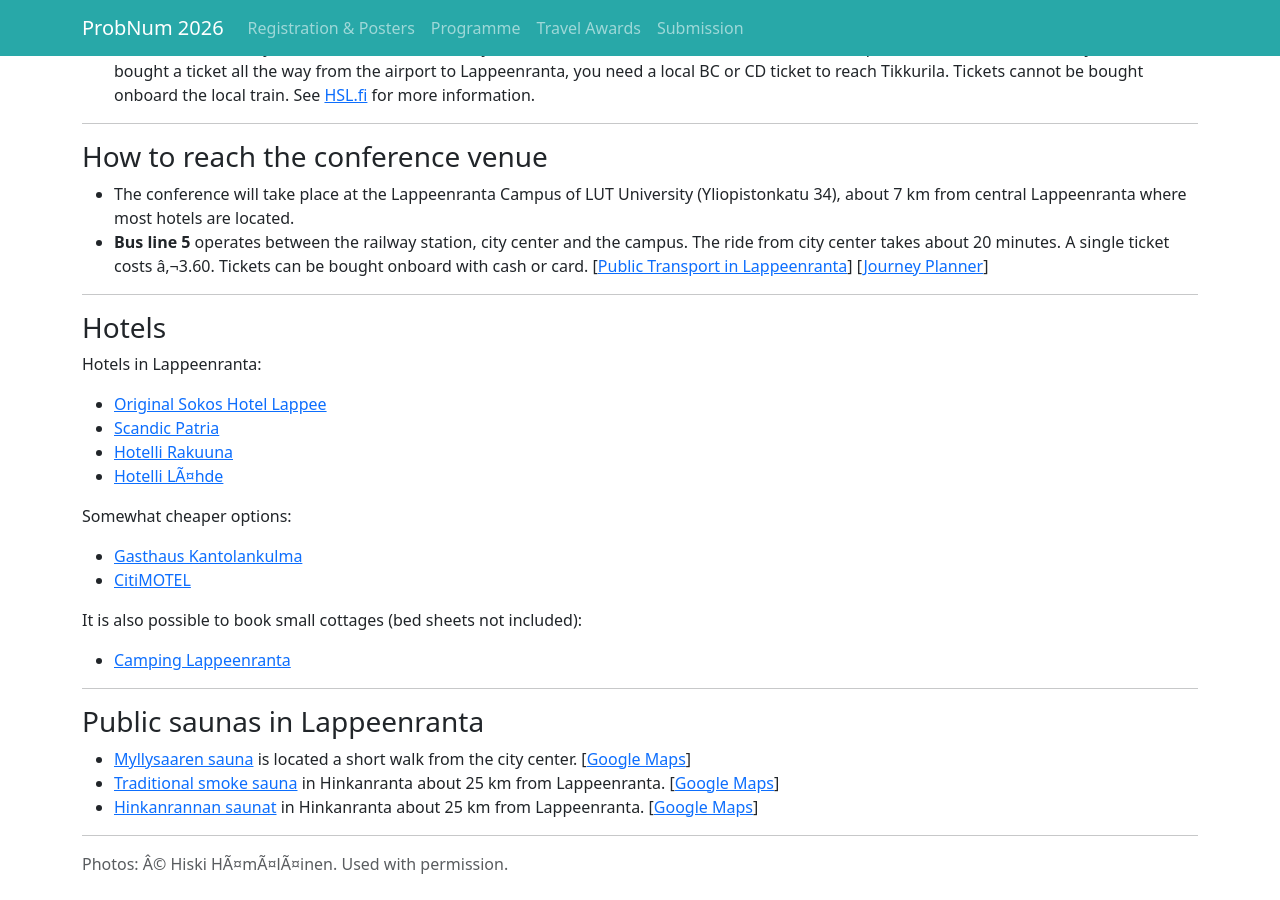
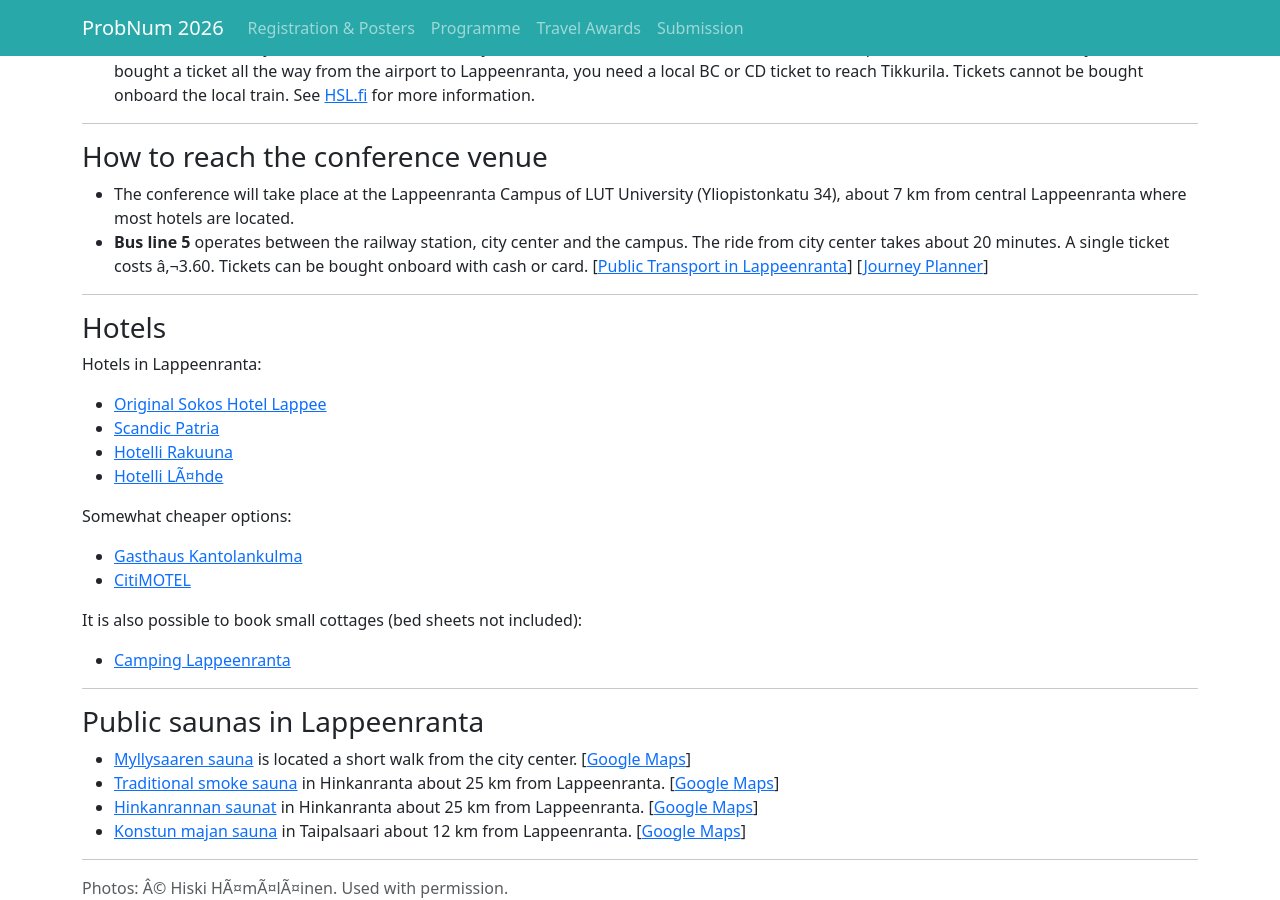
Before and after one commit to probnum2026/probnum2026.github.io, a Jekyll site: the page built from venue.md, in a window 1280 px wide and 900 px high, scrolled down 1055 px. Built offline with Jekyll 4.4.1, drawn with Linux system fonts in a browser that asks for light colours; nearby versions of some CDN libraries; before the commit the page ends 1931 px from its top, so only the background shows below that.

Commit message:
add sauna

```diff
--- a/venue.md
+++ b/venue.md
@@ -48,5 +48,6 @@ It is also possible to book small cottages (bed sheets not included):
 - [Myllysaaren sauna](https://livelife.fi/sauna-avanto/) is located a short walk from the city center. [[Google Maps](https://maps.app.goo.gl/nAtUcECJHGGNgsME9)]
 - [Traditional smoke sauna](https://www.saimaansaunaseura.fi/?page_id=16) in Hinkanranta about 25 km from Lappeenranta. [[Google Maps](https://maps.app.goo.gl/TbjBSXn2hfzdtXvh8)]
 - [Hinkanrannan saunat](https://www.hinkanrannansaunat.fi/english) in Hinkanranta about 25 km from Lappeenranta. [[Google Maps](https://maps.app.goo.gl/TbjBSXn2hfzdtXvh8)]
+- [Konstun majan sauna](https://www.piensaimaansaunojat.fi/) in Taipalsaari about 12 km from Lappeenranta. [[Google Maps](https://www.piensaimaansaunojat.fi/)]
 
 ---
```
